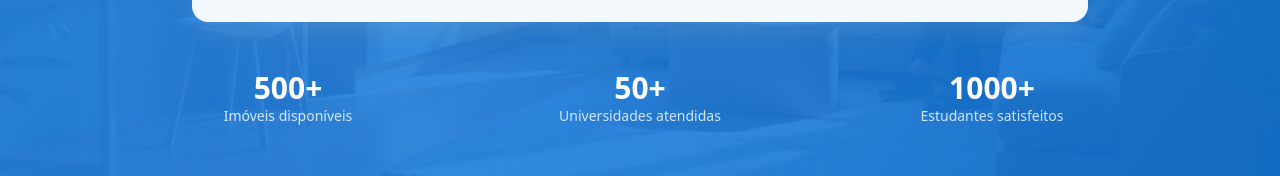
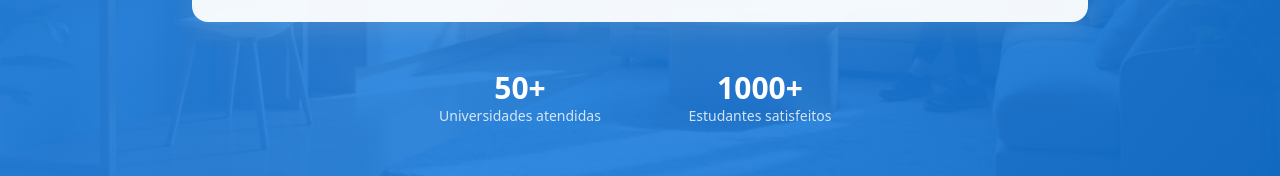
Before and after one commit to darleisonrodrigues/projeto-unireservas, a React (Vite) app: page / in a window 1280 px wide. Shown: the part 609-785 px from the top of the page. Built offline with nearby package versions, Linux system fonts and the light colour scheme; no server answers; the HTML template or start-up script is replaced by a standard one.

Commit message:
Exclusão de Apt disponiveis

```diff
--- a/src/components/Hero.tsx
+++ b/src/components/Hero.tsx
@@ -113,11 +113,7 @@
           </div>
 
           {/* Stats */}
-          <div className="mt-12 grid grid-cols-1 md:grid-cols-3 gap-8">
-            <div className="text-center">
-              <div className="text-3xl font-bold">500+</div>
-              <div className="text-sm opacity-80">Imóveis disponíveis</div>
-            </div>
+          <div className="mt-12 grid grid-cols-1 md:grid-cols-2 gap-8 max-w-md mx-auto">
             <div className="text-center">
               <div className="text-3xl font-bold">50+</div>
               <div className="text-sm opacity-80">Universidades atendidas</div>
```
